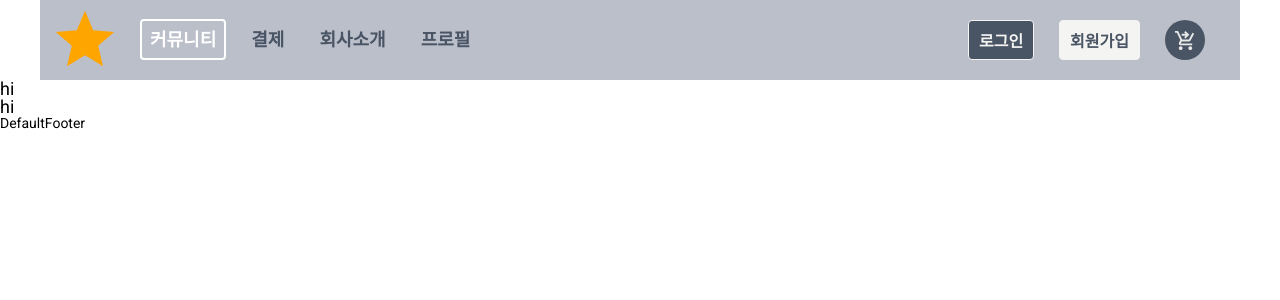
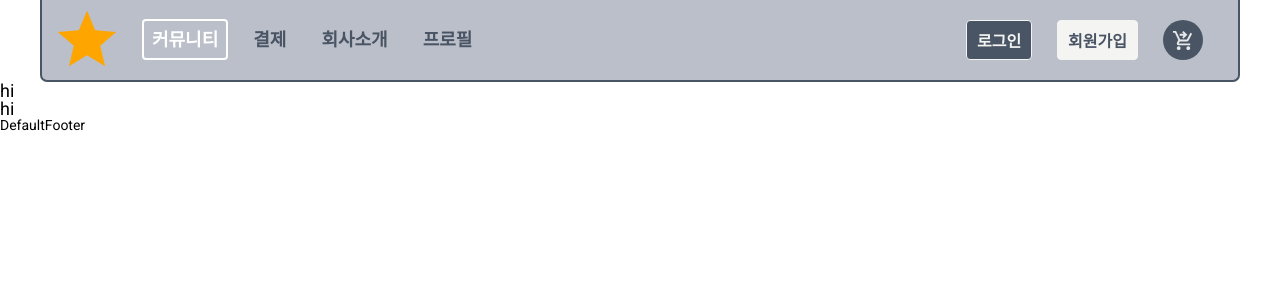
Before and after one commit to Develing1991/my-portfolio, a Next.js app: page / in a window 1280 px wide. Shown: the top 300 px of the page. Built offline with nearby package versions, Linux system fonts and the light colour scheme.

Commit message:
헤더스타일 변경

```diff
--- a/src/commons/styles/global.styles.ts
+++ b/src/commons/styles/global.styles.ts
@@ -68,6 +68,7 @@ export const globalStyles = css`
     height: 6000px;
     /* color: #212121; */
     font-size: 14px;
+    /* background-color: #BBBFCA; */
   }
   a {
   text-decoration: none;
--- a/src/components/layouts/headers/DefaultHeader.styles.ts
+++ b/src/components/layouts/headers/DefaultHeader.styles.ts
@@ -9,6 +9,9 @@ export const Inner = styled.div`
 	max-width: 1200px;
 	margin: auto;
 	background-color: ${globalColor.primary_dp3};
+	border: 2px solid ${globalColor.primary_dp4};
+	border-top: none;
+	border-radius: 0 0 7px 7px;
 `;
 export const InnerHeader = styled.div`
 	display: flex;
```
